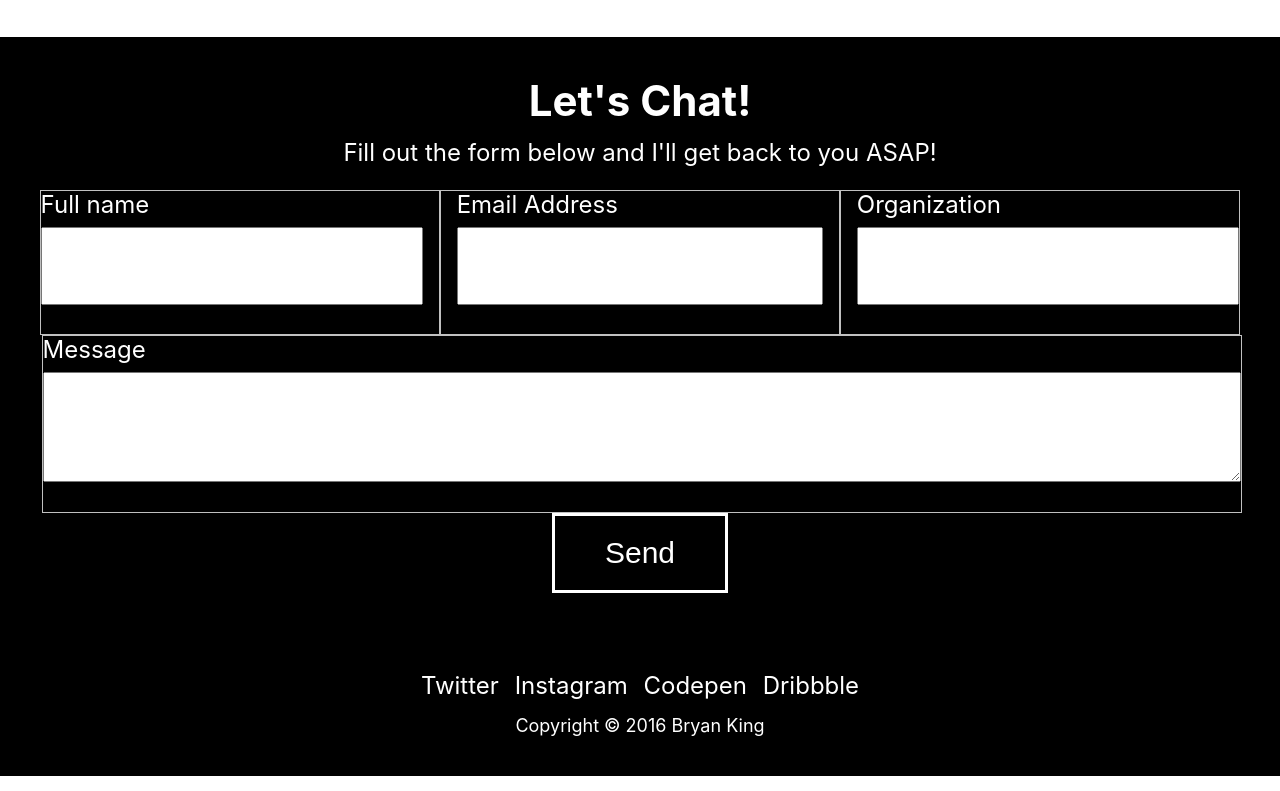
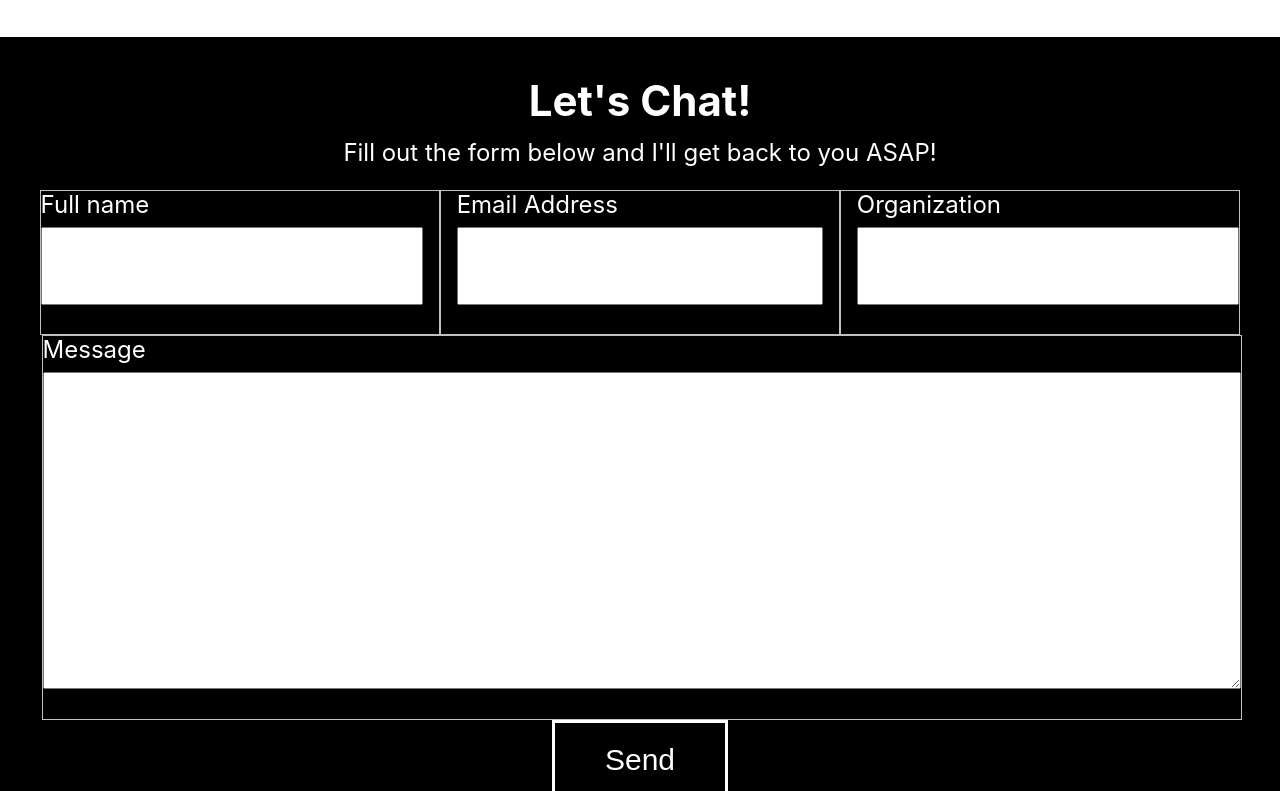
Before and after one commit to boldlybryan/brykng-static, a website: page index.html in a window 1280 px wide. Shown: the part 2009-2800 px from the top of the page. Drawn offline with Linux system fonts and the light colour scheme.

Commit message:
8 rows on the textarea in form

```diff
--- a/index.html
+++ b/index.html
@@ -80,7 +80,7 @@
       </fieldset>
       <fieldset class="border-none p0 whole">
         <label class="inline-block mb1">Message</label>
-        <textarea class="block whole mb3 p2 text-md" name="Message"></textarea>
+        <textarea class="block whole mb3 p2 text-md" name="Message" rows="8"></textarea>
       </fieldset>
 	<input type="text" name="_gotcha" class="hide">
       <input type="hidden" name="_next" value="thanks.html">
```
